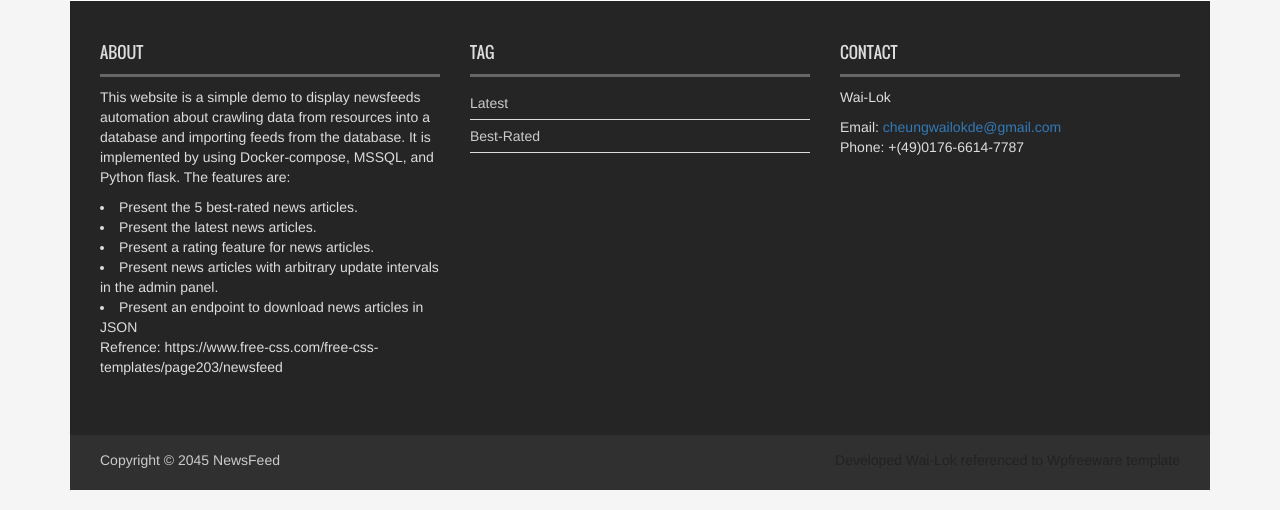
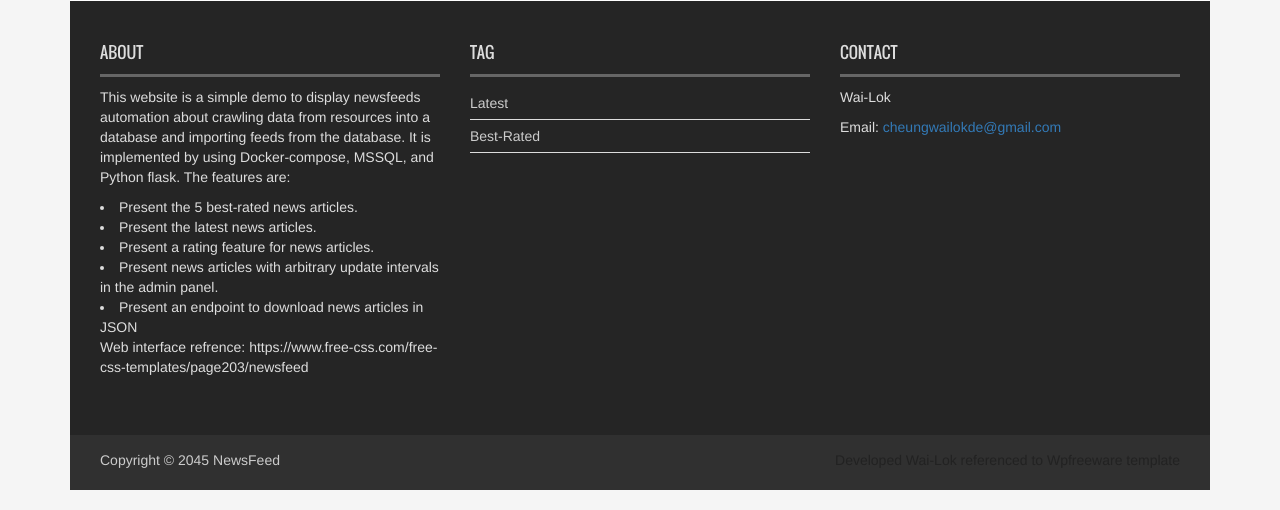
Before and after one commit to cwl286/Newsfeed_Automation, a Flask app: page /json_page in a window 1280 px wide. Shown: the part 873-1383 px from the top of the page. Run offline with Flask 2, Linux system fonts and the light colour scheme; some libraries are stand-ins or nearby versions.

Commit message:
Update newsfeed_template.html
Remove unnecessary information

```diff
--- a/src/interface_src/app/templates/newsfeed_template/newsfeed_template.html
+++ b/src/interface_src/app/templates/newsfeed_template/newsfeed_template.html
@@ -85,7 +85,7 @@
               <li>Present the latest news articles.</li>
               <li>Present a rating feature for news articles.</li>
               <li>Present news articles with arbitrary update intervals in the admin panel.</li><li>Present an endpoint to download news articles in JSON</li>
-            <p>Refrence: https://www.free-css.com/free-css-templates/page203/newsfeed</p>
+            <p>Web interface refrence: https://www.free-css.com/free-css-templates/page203/newsfeed</p>
           </div>
         </div>
         <div class="col-lg-4 col-md-4 col-sm-4">
@@ -104,7 +104,6 @@
             <address>
             Email: <a style="color: #337ab7;" id="emailMe" href="mailto:cheungwailokde@gmail.com">cheungwailokde@gmail.com</a>
             <br/>
-            Phone: +(49)0176-6614-7787
             </address>
           </div>
         </div>
```
